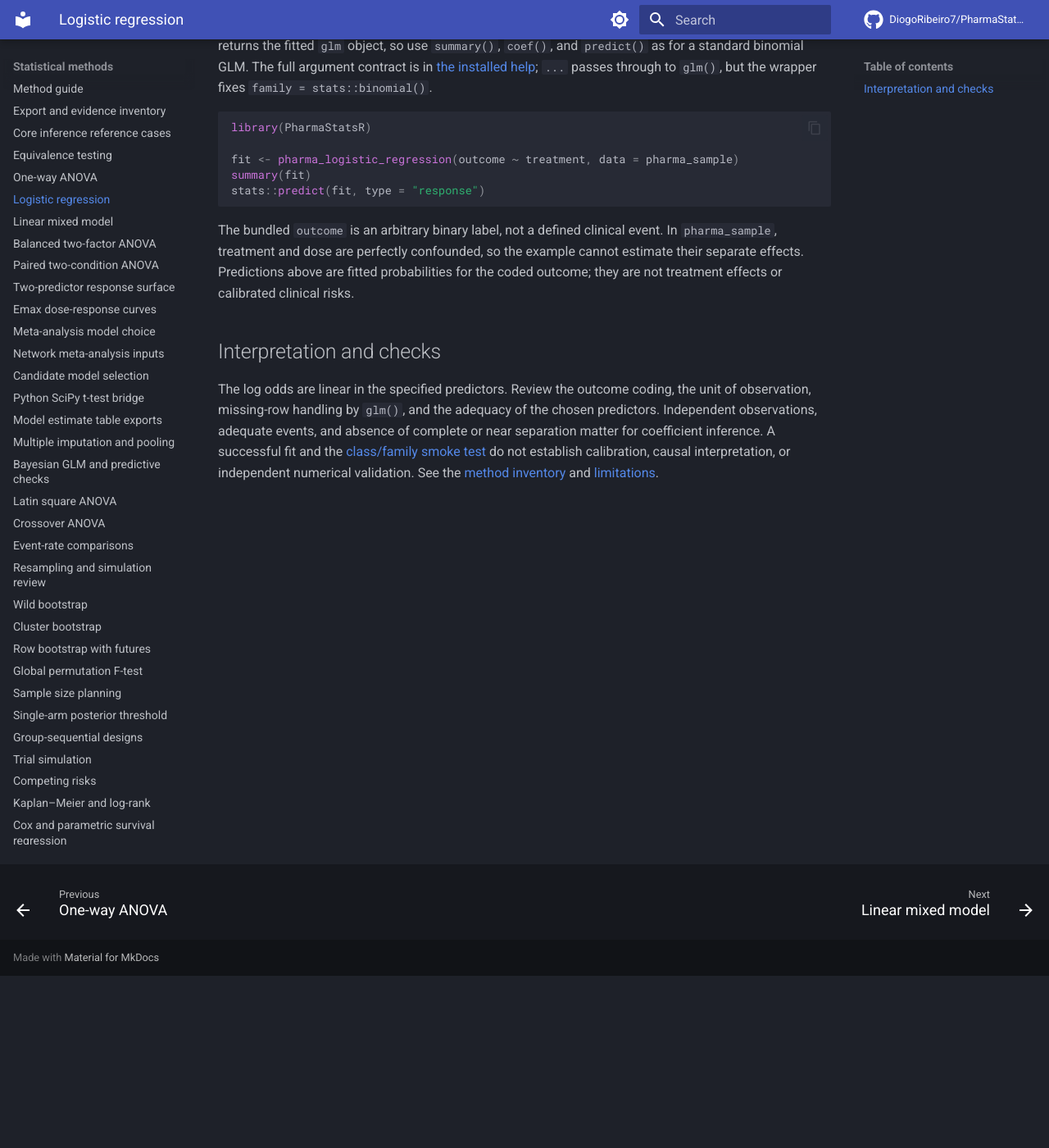
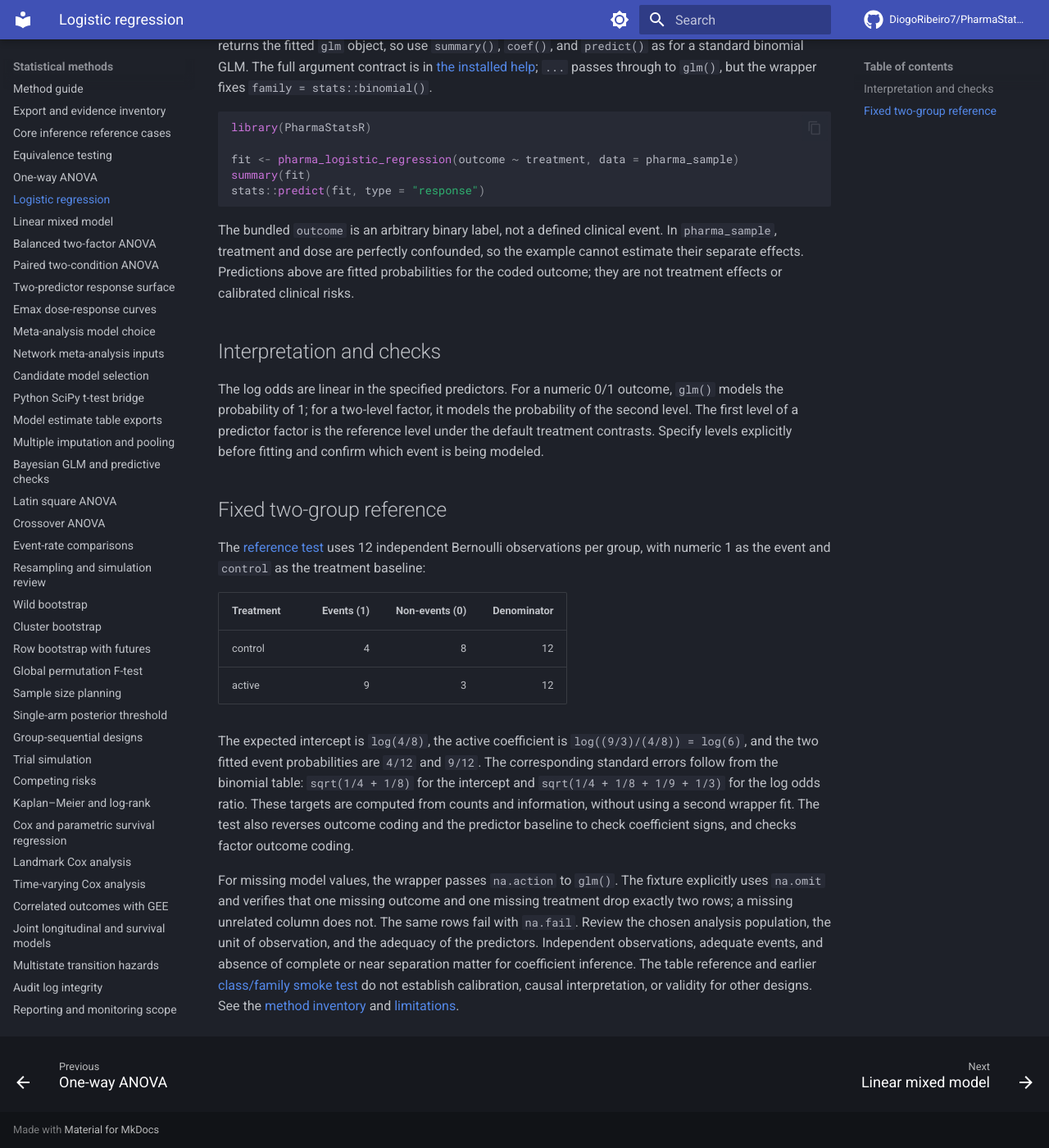
Before and after one commit to DiogoRibeiro7/PharmaStatsR, an MkDocs documentation site: the page built from docs/logistic-regression.md, in a window 1280 px wide and 1400 px high, scrolled down 210 px. Shown: the whole window at 82% size. Built offline with MkDocs 1.6.1 and Material for MkDocs 9.7.7, drawn with Linux system fonts in a browser that asks for light colours; comment, search, counter and statistics services are not loaded.

Commit message:
Document logistic event coding and fixed numerical reference

```diff
--- a/docs/logistic-regression.md
+++ b/docs/logistic-regression.md
@@ -14,4 +14,40 @@
 
 ## Interpretation and checks
 
-The log odds are linear in the specified predictors. Review the outcome coding, the unit of observation, missing-row handling by `glm()`, and the adequacy of the chosen predictors. Independent observations, adequate events, and absence of complete or near separation matter for coefficient inference. A successful fit and the [class/family smoke test](https://github.com/DiogoRibeiro7/PharmaStatsR/blob/main/tests/testthat/test-pharma_tests.R) do not establish calibration, causal interpretation, or independent numerical validation. See the [method inventory](method-inventory.md) and [limitations](limitations.md).
+The log odds are linear in the specified predictors. For a numeric 0/1 outcome,
+`glm()` models the probability of 1; for a two-level factor, it models the
+probability of the second level. The first level of a predictor factor is
+the reference level under the default treatment contrasts. Specify levels
+explicitly before fitting and confirm which event is being modeled.
+
+## Fixed two-group reference
+
+The [reference test](https://github.com/DiogoRibeiro7/PharmaStatsR/blob/main/tests/testthat/test-logistic-reference.R)
+uses 12 independent Bernoulli observations per group, with numeric 1 as the
+event and `control` as the treatment baseline:
+
+| Treatment | Events (1) | Non-events (0) | Denominator |
+| --- | ---: | ---: | ---: |
+| control | 4 | 8 | 12 |
+| active | 9 | 3 | 12 |
+
+The expected intercept is `log(4/8)`, the active coefficient is
+`log((9/3)/(4/8)) = log(6)`, and the two fitted event probabilities are
+`4/12` and `9/12`. The corresponding standard errors follow from the
+binomial table: `sqrt(1/4 + 1/8)` for the intercept and
+`sqrt(1/4 + 1/8 + 1/9 + 1/3)` for the log odds ratio. These targets are
+computed from counts and information, without using a second wrapper fit.
+The test also reverses outcome coding and the predictor baseline to check
+coefficient signs, and checks factor outcome coding.
+
+For missing model values, the wrapper passes `na.action` to `glm()`.
+The fixture explicitly uses `na.omit` and verifies that one missing outcome
+and one missing treatment drop exactly two rows; a missing unrelated column
+does not. The same rows fail with `na.fail`. Review the chosen analysis
+population, the unit of observation, and the adequacy of the predictors.
+Independent observations, adequate events, and absence of complete or near
+separation matter for coefficient inference. The table reference and earlier
+[class/family smoke test](https://github.com/DiogoRibeiro7/PharmaStatsR/blob/main/tests/testthat/test-pharma_tests.R)
+do not establish calibration, causal interpretation, or validity for other
+designs. See the [method inventory](method-inventory.md) and
+[limitations](limitations.md).
```
